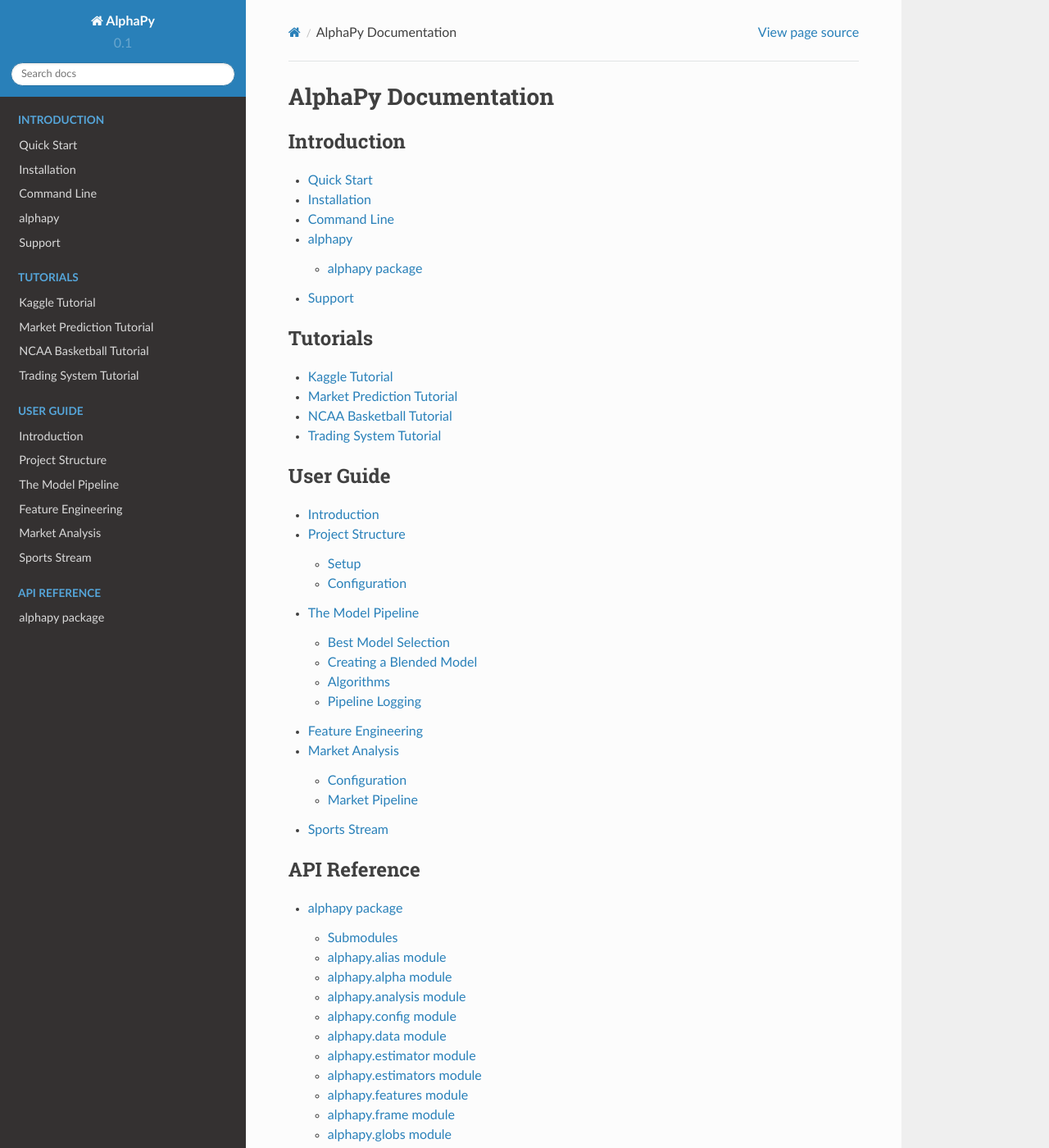
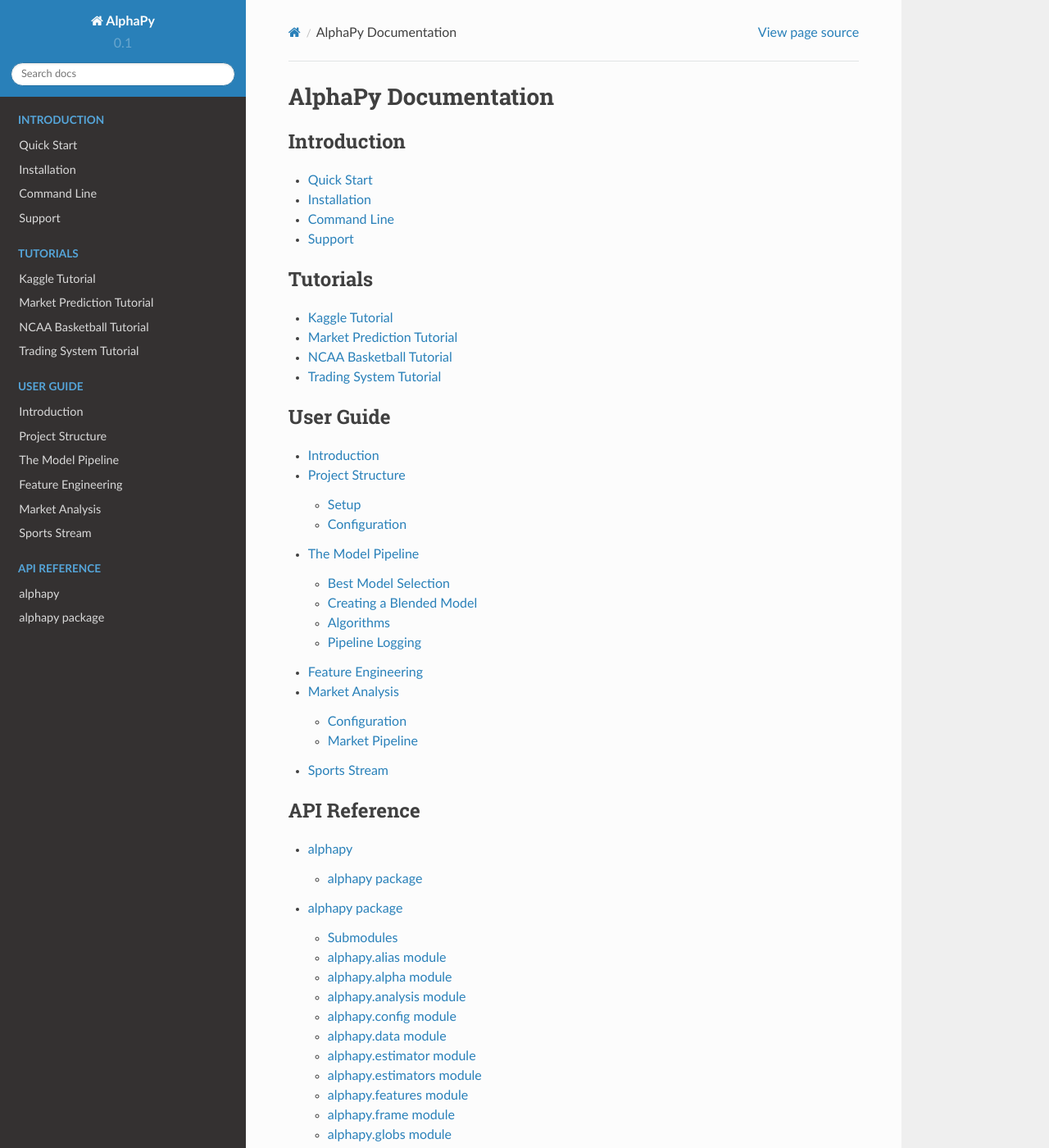
Before and after one commit to ScottfreeLLC/AlphaPy, a Sphinx documentation site: the page built from docs/index.rst, in a window 1280 px wide and 1400 px high. Shown: the whole window at 82% size. Built offline with Sphinx 7.4.7 and the Read the Docs theme 2.0.0, drawn with Linux system fonts in a browser that asks for light colours; part of the change alters nothing that is shown.

```diff
--- a/docs/index.rst
+++ b/docs/index.rst
@@ -8,7 +8,6 @@ AlphaPy Documentation
    introduction/quickstart
    introduction/install
    introduction/command
-   source/modules
    introduction/support
 
 .. toctree::
@@ -35,6 +34,7 @@ AlphaPy Documentation
    :maxdepth: 2
    :caption: API Reference
 
+   source/modules
    source/alphapy
 
 Indices and tables
```
